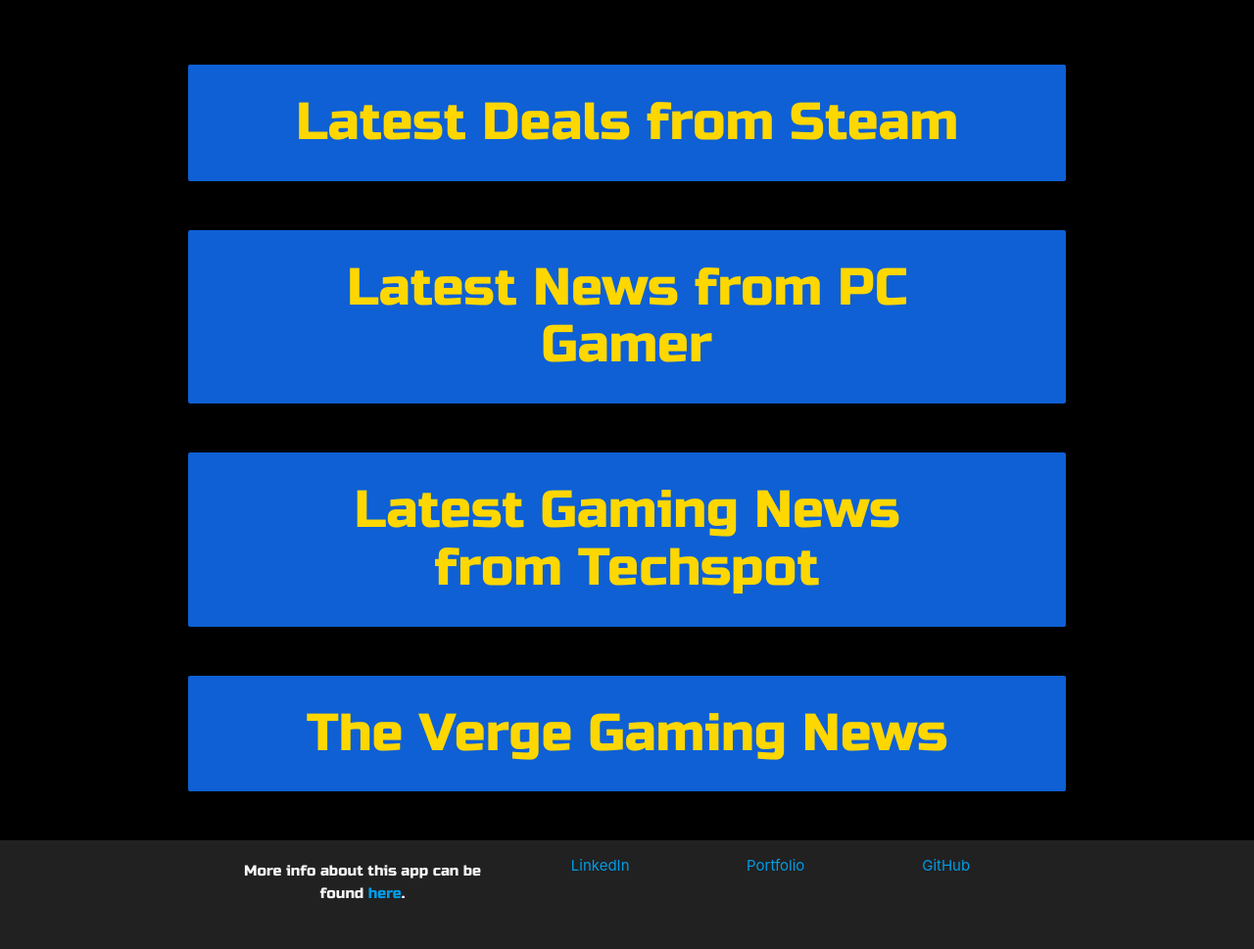
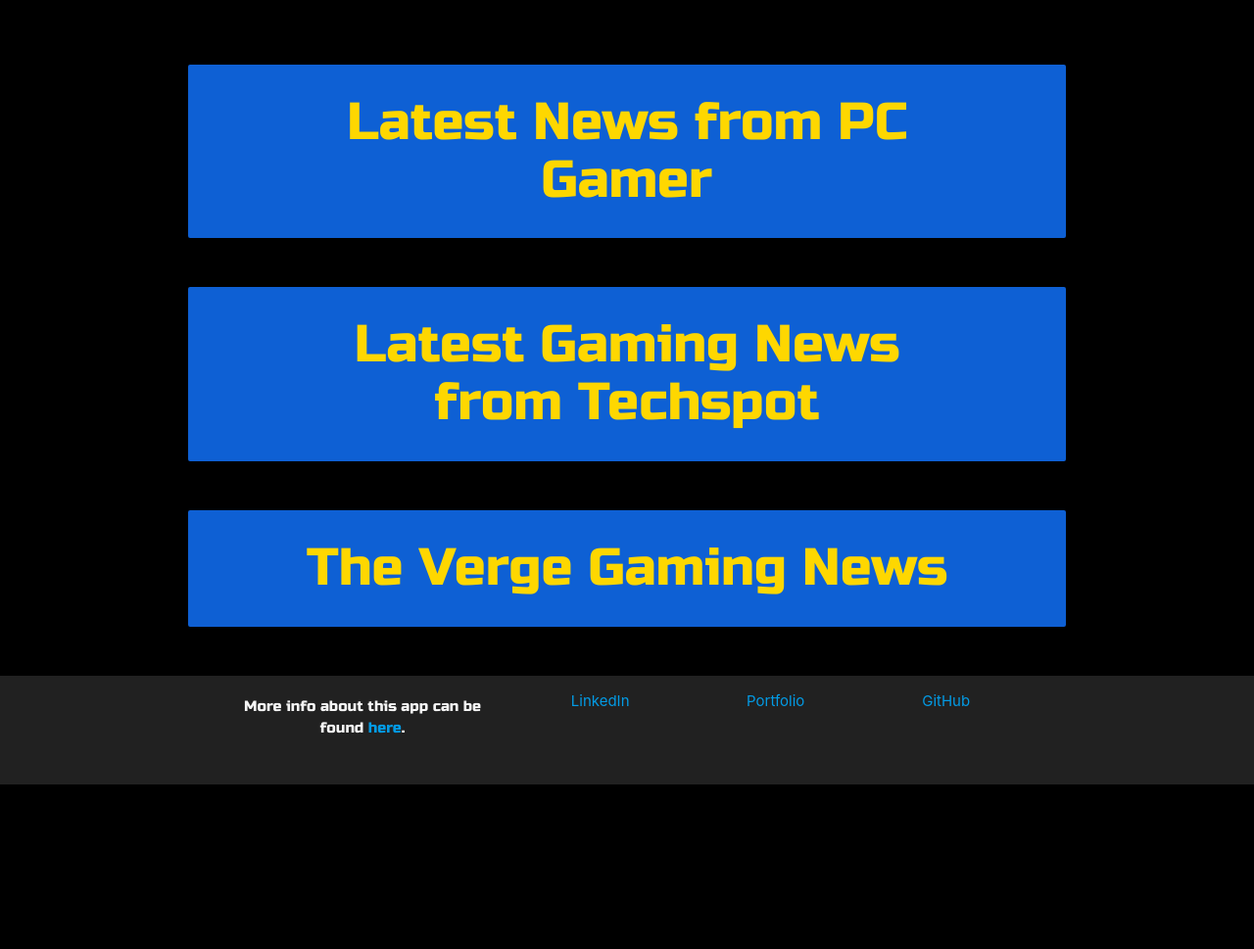
Before and after one commit to TR-1000/GameScraper, a Django app: page / in a window 1280 px wide. Shown: the part 104-1073 px from the top of the page at 98% size. After the commit the page ends 905 px from the top, so only its background shows below. Run offline with Django 3.2, Linux system fonts and the light colour scheme; data that the repository does not hold is empty.

Commit message:
Steam changed the layout of their site, so removing it from the app until I refactor the code

```diff
--- a/games/templates/games_index.html
+++ b/games/templates/games_index.html
@@ -29,7 +29,7 @@
 
 
 <!-- Steam -->
-  <div class="container">
+  <!-- <div class="container">
     <div class=" card item-contain blue-card">
     <h2 id="favorites">Latest Deals from Steam</h2>
     {% for item in steam_news %}
@@ -48,7 +48,7 @@
       </div>
       {% endfor %}
     </div>
-  </div>
+  </div> -->
 
 
   <!-- PCgamer -->
--- a/games/views.py
+++ b/games/views.py
@@ -16,7 +16,7 @@ import json
 # HOME VIEW
 ################################################################################
 
-@cache_page(60*35) # number of sec. til cache expires (60 secs time 60 mins )
+# @cache_page(60*35) # number of sec. til cache expires (60 secs time 60 mins )
 @csrf_protect
 def home(request):
 
```
